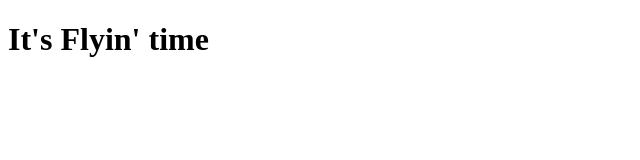
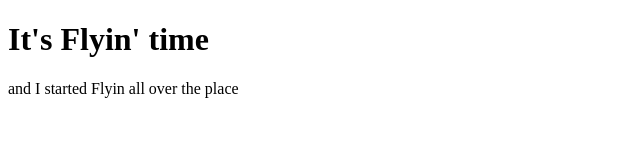
Before and after one commit to FlyPurgatorio/Coursera-test, a plain HTML site: page site/index.html in a window 1280 px wide. Shown: the whole page, without its empty margins (0-640 px from the left). Drawn offline with Linux system fonts and the light colour scheme.

Commit message:
Added text.

```diff
--- a/site/index.html
+++ b/site/index.html
@@ -7,5 +7,6 @@
 </head>
 <body>
 <h1>It's Flyin' time</h1>
+<p>and I started Flyin all over the place</p>
 </body>
 </html>
```
